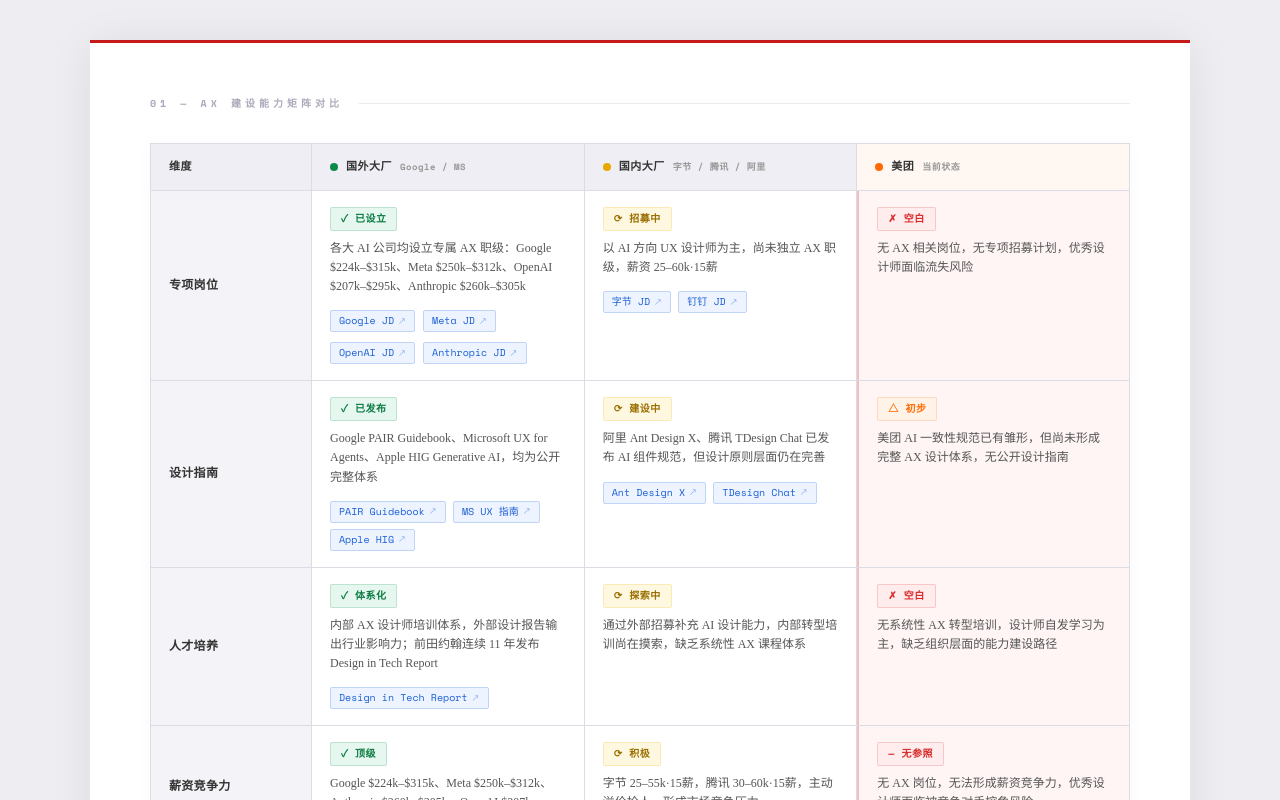
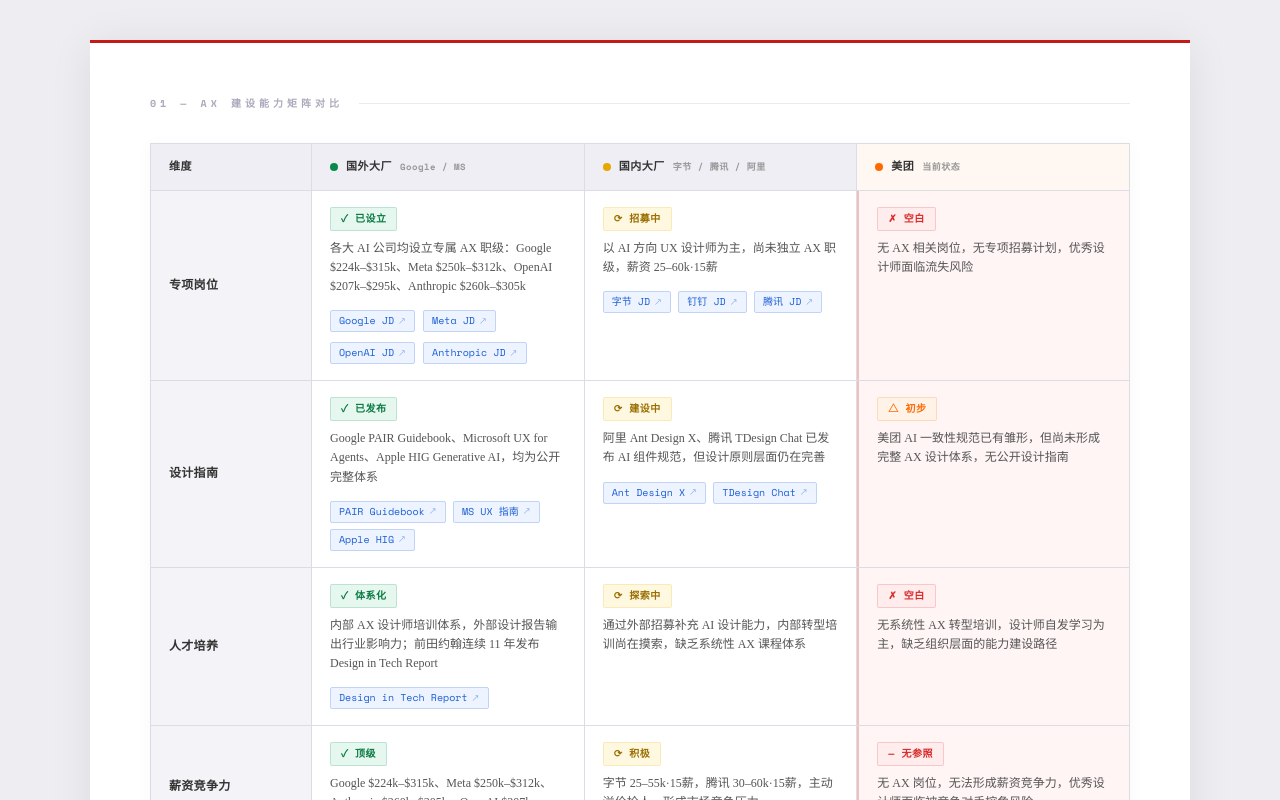
Before and after one commit to 282076406-lang/ax-gap, a plain HTML site: page index.html in a window 1280 px wide. Shown: the top 800 px of the page. Drawn offline with nearby package versions, Linux system fonts and the light colour scheme.

Commit message:
Fix broken JD links for ByteDance, Tencent, Alibaba

```diff
--- a/index.html
+++ b/index.html
@@ -1030,6 +1030,7 @@
       <div style="margin-top:8px;">
         <a class="link-tag" href="https://jobs.bytedance.com/campus/position/7538348328417986834/detail?sourceJobId=7480068163439200519" target="_blank">字节 JD</a>
         <a class="link-tag" href="https://talent.dingtalk.com/off-campus/position-list?lang=zh&search=%E4%BD%93%E9%AA%8C%E8%AE%BE%E8%AE%A1%E5%B8%88" target="_blank">钉钉 JD</a>
+        <a class="link-tag" href="https://careers.tencent.com/search.html?keyword=%E4%BA%A7%E5%93%81%E8%AE%BE%E8%AE%A1%E5%B8%88&query=at_1" target="_blank">腾讯 JD</a>
       </div>
     </div>
     <div class="cmp-cell highlight-red">
```
